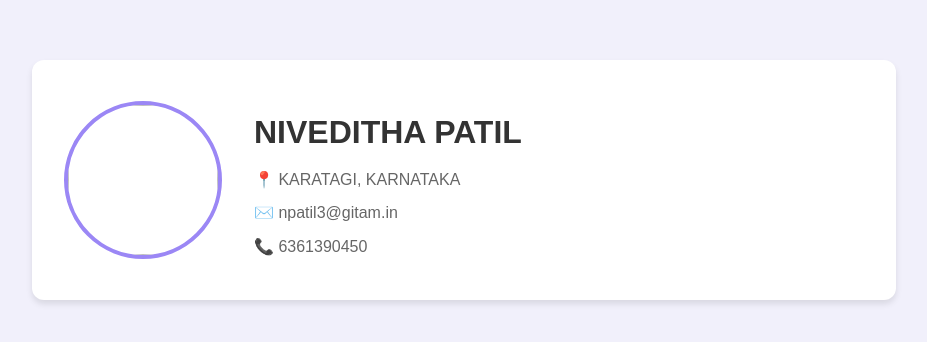
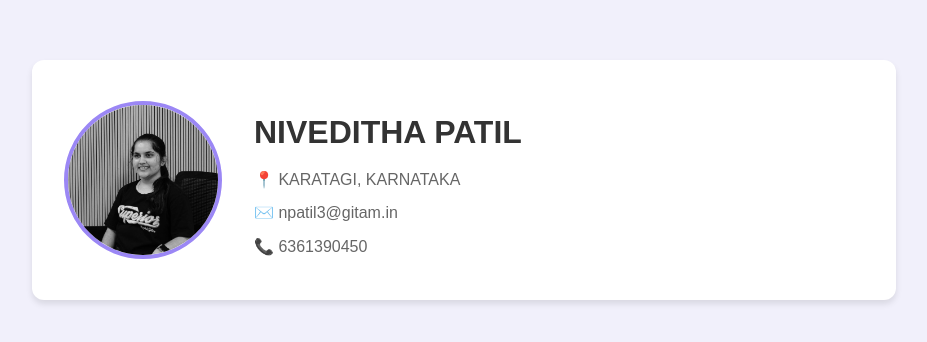
Before and after one commit to NIVEDITHA1106-7202/My-website, a plain HTML site: page index.html in a window 1280 px wide. Shown: the part 220-562 px from the top of the page, without its empty margins (176-1103 px from the left). Drawn offline with Linux system fonts and the light colour scheme.

Commit message:
Update index.html

```diff
--- a/index.html
+++ b/index.html
@@ -67,7 +67,7 @@
 <body>
     <div class="card">
         <div class="profile-photo">
-            <img src="C:\Users\nived\OneDrive\Desktop\RESUME\WhatsApp Image 2025-01-20 at 21.59.39_685c0522.jpg">
+            <img src="Pic.jpg">
         </div>
         <div class="content">
             <h1>NIVEDITHA PATIL</h1>
```
